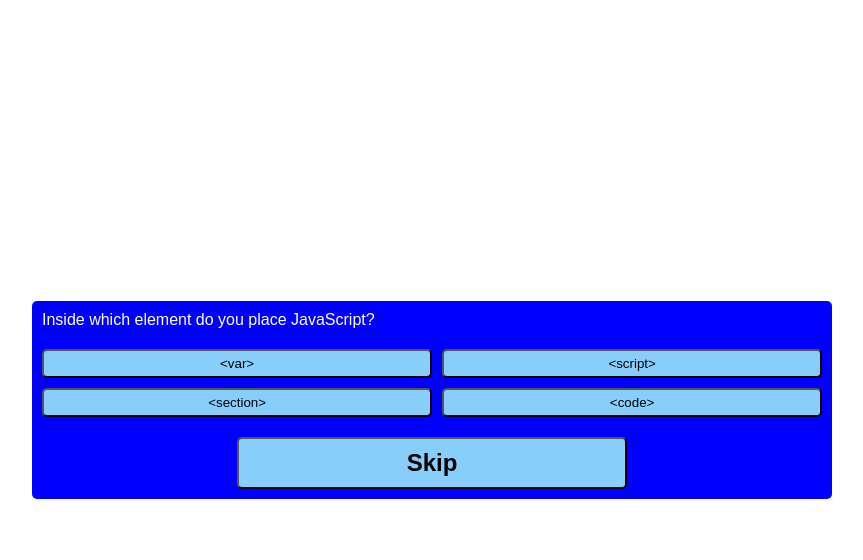
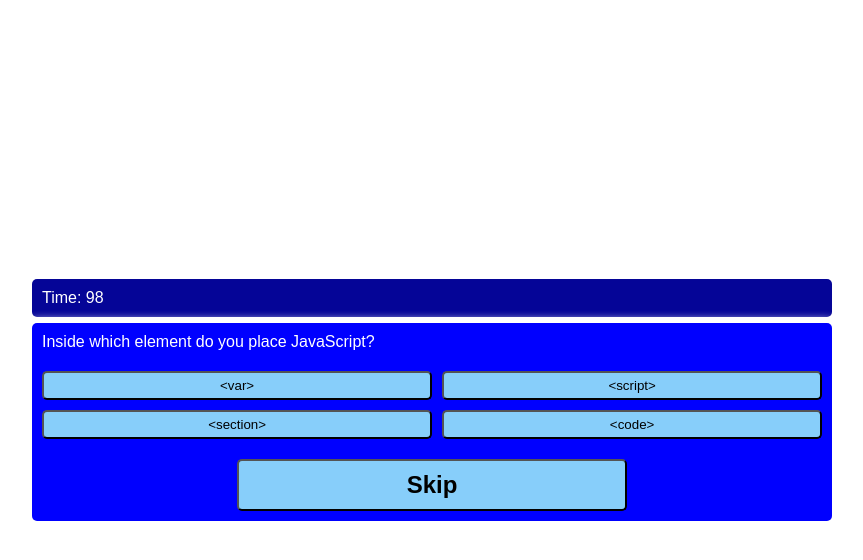
Before and after one commit to Kamadulski999/JavaQuiz, a plain HTML site: page index.html in a window 1280 px wide. Both pictures are taken after a click on the button "Start". Shown: the whole page, without its empty margins (208-1071 px from the left). Drawn offline with Linux system fonts and the light colour scheme.

Commit message:
added timer function

```diff
--- a/assets/css/style.css
+++ b/assets/css/style.css
@@ -7,13 +7,14 @@ body {
     padding: 0;
     margin: 0;
     display: flex;
+    flex-direction: column;
     justify-content: center;
     align-items: center;
     width: 100vw;
     height: 100vh;
     }
 
-/* style the card*/
+/* style the cards */
 
 .container {
     width: 800px;
@@ -23,6 +24,18 @@ body {
     border-radius: 5px;
     color: white;
     box-shadow: 0 0 10px 3px;
+    margin: 3px;
+    }
+
+#banner {
+    width: 800px;
+    max-width: 80%;
+    background-color: rgb(5, 5, 151);
+    padding: 10px;
+    border-radius: 5px;
+    color: white;
+    box-shadow: 0 0 10px 3px;
+    margin: 3px;
     }
 
 /* establish grid for btns */
@@ -39,6 +52,7 @@ body {
     border-radius: 5px;
     padding: 5px 10px;
     color:black;
+    width: 100%;
 }
 
 .btn:hover {
--- a/assets/js/script.js
+++ b/assets/js/script.js
@@ -1,11 +1,16 @@
-window.alert("Welcome to the JavaScript Quiz App! \n \nYour final score is determined by the number of questions answered correctly within the time limit. A skipped question will incur a penalty that reduces your remaining time.  Click START to begin.")
+window.alert("Welcome to the JavaScript Quiz App! \n \nThe Quiz consists of 20 questions. Your final score is determined by the number of questions answered correctly within the 100 second time limit. A missed answer or skipped question will incur a penalty that reduces your remaining time by 5 seconds.  Click the START button to begin.")
+
 var skipButton = document.querySelector('#skip-btn')
 var startButton = document.querySelector('#start-btn')
 var questionContainer = document.querySelector('#question-container')
+var banner = document.querySelector("#banner")
+var scoreBoard = document.querySelector('.scoreBoard')
 var questionEl = document.querySelector("#question")
 var answerButton = document.querySelector("#answer-buttons")
+var timerDisplay = document.querySelector("#timer-display")
 var questionCounter = 0
 var playerScore = 0
+var timePenalty = 0
 
 // Loads question from the question array
 function loadQuestion(question) {
@@ -16,33 +21,34 @@ function loadQuestion(question) {
     //gets question from questions array
     questionEl.innerText = question.question
 
-    // keeps track of which item in the answers array we are iterating through
-    var arrayCount = 0
+    // keeps track of which item in the answers Array we are iterating through
+    var answerArrayCount = 0
 
-    //creates a button for each answer in the answers array with class of btn
+    //creates a button for each answer in the answers Array
     question.answers.forEach(function(answer){
         var button = document.createElement("button")
         button.innerText = answer.text
         button.classList.add('btn')
-    // copy data attribute from answers array to each button
-       button.dataset.correct = (question.answers[arrayCount].correct)
+
+    // copy data attribute from Answers array to each button
+       button.dataset.correct = (question.answers[answerArrayCount].correct)
 
     // appends answer button to HTML
     answerButton.appendChild(button)
 
     //Increments the answers array count
-    arrayCount ++
+    answerArrayCount ++
     })
   } else {
-    console.log("game over bucko!")
-    // this will go to endGame function
+    endGame()
  }
 }
 
 
-// if skip is pressed increments question counter by 1. Deletes the answer buttons and loads the next set
+// if skip is pressed increments question counter by 1. Removes previos question and replaces it with a new one
 var skipQuestion = function() {
     console.log("skip button was clicked")
+    timePenalty += 5
     questionCounter ++
     while (answerButton.firstChild) {
         answerButton.removeChild(answerButton.firstChild)
@@ -50,7 +56,7 @@ var skipQuestion = function() {
     loadQuestion(questions[questionCounter])
 
 }
-// if an answer button is clicked checks to see if the button has the true data characteristic set
+// if an answer button is clicked checks to see if the button has the data characteristic of "true" indicating a correct answer
 
 var checkAnswer = function() {
     var checkAnswer = event.target.getAttribute("data-correct")
@@ -60,6 +66,7 @@ var checkAnswer = function() {
         questionCounter ++
         }
      if (checkAnswer == "false") {
+         timePenalty += 5
         console.log("wrong answer")
         questionCounter ++
         }
@@ -68,15 +75,60 @@ var checkAnswer = function() {
     }
     loadQuestion(questions[questionCounter])
     }
-
+    var gameTimer
 
 var startGame = function() {
+    gameTimer = setInterval(timeIt, 1000)
     var playerScore = 0
     startButton.classList.add("hide")
     questionContainer.classList.remove("hide")
+    banner.classList.remove("hide")
     skipButton.classList.remove("hide")
+    loadQuestion(questions[questionCounter])
 
 }
+
+var endGame = function() {
+    clearInterval(gameTimer)
+    skipButton.classList.add("hide")
+    questionContainer.classList.add("hide")
+    banner.classList.add("hide")
+    scoreBoard.classList.remove("hide")
+    var highScore = function () {
+        console.log("player's score is " + playerScore)
+    }
+    highScore()
+
+}
+
+// Timer starts here. A countdown from 100 to 0 marks the time in the game. A missed or skipped question will add 5 seconds to a penaltyTimer variable.
+// The end of game is determined by when the countdown timer reaches the value of the penaltyTimer.
+
+var timeRemaining = 100
+var timeCounter = 0
+var countdown
+
+
+function timeIt() {
+
+    if (countdown <= timePenalty) {
+        console.log("game stopped")
+        endGame()
+
+    } else {
+   timeCounter++
+   countdown = (timeRemaining - timeCounter)
+   console.log("Countdown is " + countdown)
+   console.log("total time penalty is " + timePenalty)
+   var playerTime = countdown - timePenalty
+   timerDisplay.innerText = "Time: " + playerTime
+   return countdown
+
+    }
+}
+
+
+
 
 
 // Event listeners
@@ -132,8 +184,8 @@ var questions = [
         question: "Which array method sorts the elements of an array?",
         answers: [
             {text: "sort()", correct: true},
+            {text: "order()", correct: false},
             {text: "changeOrder(order)", correct: false},
-            {text: "order()", correct: false},
             {text: "None of the above ", correct: false}
 
         ]
@@ -141,10 +193,10 @@ var questions = [
     {
         question: "How do you round the number 5.35 to the nearest integer?",
         answers: [
+            {text: "Math.round(5.35)", correct: true},
             {text: "rnd(5.35)", correct: false},
             {text: "Math.rnd(5.35)", correct: false},
-            {text: "round(5.35)", correct: false},
-            {text: "Math.round(5.35)", correct: true}
+            {text: "round(5.35)", correct: false}
 
         ]
     },
@@ -181,10 +233,11 @@ var questions = [
     {
         question: "What is a closure?",
         answers: [
-            {text: "Scope where the variables of functions are resolved", correct: false},
+            {text: "a function that references variables in the outer scope from its inner scope.", correct: true},
+            {text: "a variable is bound to the most recent value assigned to that variable", correct: false},
             {text: "Function objects", correct: false},
-            {text: "It is both scope where the variables of functions are resolved and function objects", correct: true},
-            {text: "qone of the above options", correct: false}
+            {text: "none of the above options", correct: false}
+
 
         ]
     },
@@ -201,8 +254,8 @@ var questions = [
     {
         question: "JavaScript is not a case-sensitive language.",
         answers: [
-            {text: "True", correct: true},
-            {text: "False", correct: false},
+            {text: "True", correct: false},
+            {text: "False", correct: true},
 
         ]
     },
@@ -227,7 +280,7 @@ var questions = [
         ]
     },
     {
-        question: "Which of the following function of Array object extracts a section of an array and returns a new array?",
+        question: "Which of the following Array functions extracts a section of an existing Array and returns a new Array?",
         answers: [
             {text: "reverse()", correct: false},
             {text: "shift()", correct: false},
@@ -247,17 +300,7 @@ var questions = [
         ]
     },
     {
-        question: "IsNaN() Evaluates And Argument To Determine if Given Value?",
-        answers: [
-            {text: "Is Not a Null", correct: false},
-            {text: "Is Not a Number", correct: true},
-            {text: "Is Not a New Object", correct: false},
-            {text: "None Of The Above", correct: false}
-
-        ]
-    },
-    {
-        question: "Function is Used To Parse a String To Int",
+        question: "Function esed To Parse a String To Int",
         answers: [
             {text: "Integer.Parse", correct: false},
             {text: "Int.Parse", correct: false},
@@ -267,7 +310,7 @@ var questions = [
         ]
     },
     {
-        question: "Which Of The Dialog Boxes Displays a Message And a Data Entry Field?",
+        question: "Which Of the following dialog boxes displays a message And a data entry field?",
         answers: [
             {text: "Alert()", correct: false},
             {text: "Prompt()", correct: true},
@@ -289,23 +332,12 @@ var questions = [
     {
         question: "What is the value of the following express: 8 % 3?",
         answers: [
-            {text: "5", correct: false},
-            {text: "24", correct: false},
-            {text: "3", correct: false},
-            {text: "2", correct: true}
+            {text: " 5 ", correct: false},
+            {text: " 24 ", correct: false},
+            {text: " 3 ", correct: false},
+            {text: " 2 ", correct: true}
 
         ]
     },
-    {
-        question: "How do you use JavaScript via an external file ?",
-        answers: [
-            {text: "< script url = 'filename.js' > < / script >", correct: false},
-            {text: "< script rel = 'filename.js' > < / script >", correct: false},
-            {text: "< script href = 'filename.js' > < / script >", correct: false},
-            {text: "< script src = 'filename.js' > < / script >", correct: true}
 
-        ]
-    }
 ]
-
-    loadQuestion(questions[questionCounter])
--- a/index.html
+++ b/index.html
@@ -8,15 +8,27 @@
 
     <title>JavaScript Quiz App</title>
 </head>
+
 <body>
-    <div class="container">
-        <div id="question-container" class="hide">
+        <div id = "banner" class="hide">
+        <div id="timer-display">Time:</div>
+        </div>
+        <div class="container">
+        <div id="question-container" >
             <div id="question"></div>
             <div id="answer-buttons" class="btn-grid"></div>
         </div>
         <div class="gameControl">
             <button id="skip-btn" class="skip-btn btn hide">Skip</button>
-            <button id="start-btn" class="start-btn btn">Start</button>
+            <button id="start-btn" class="start-btn btn ">Start</button>
+        </div>
+        <div class="scoreBoard hide">
+            <div id="highScores">
+                <ul id="highScoreList">
+                        <li>Highscores </li>
+                </ul>
+
+            </div>
         </div>
     </div>
 <script src="./assets/js/script.js"></script>
```
